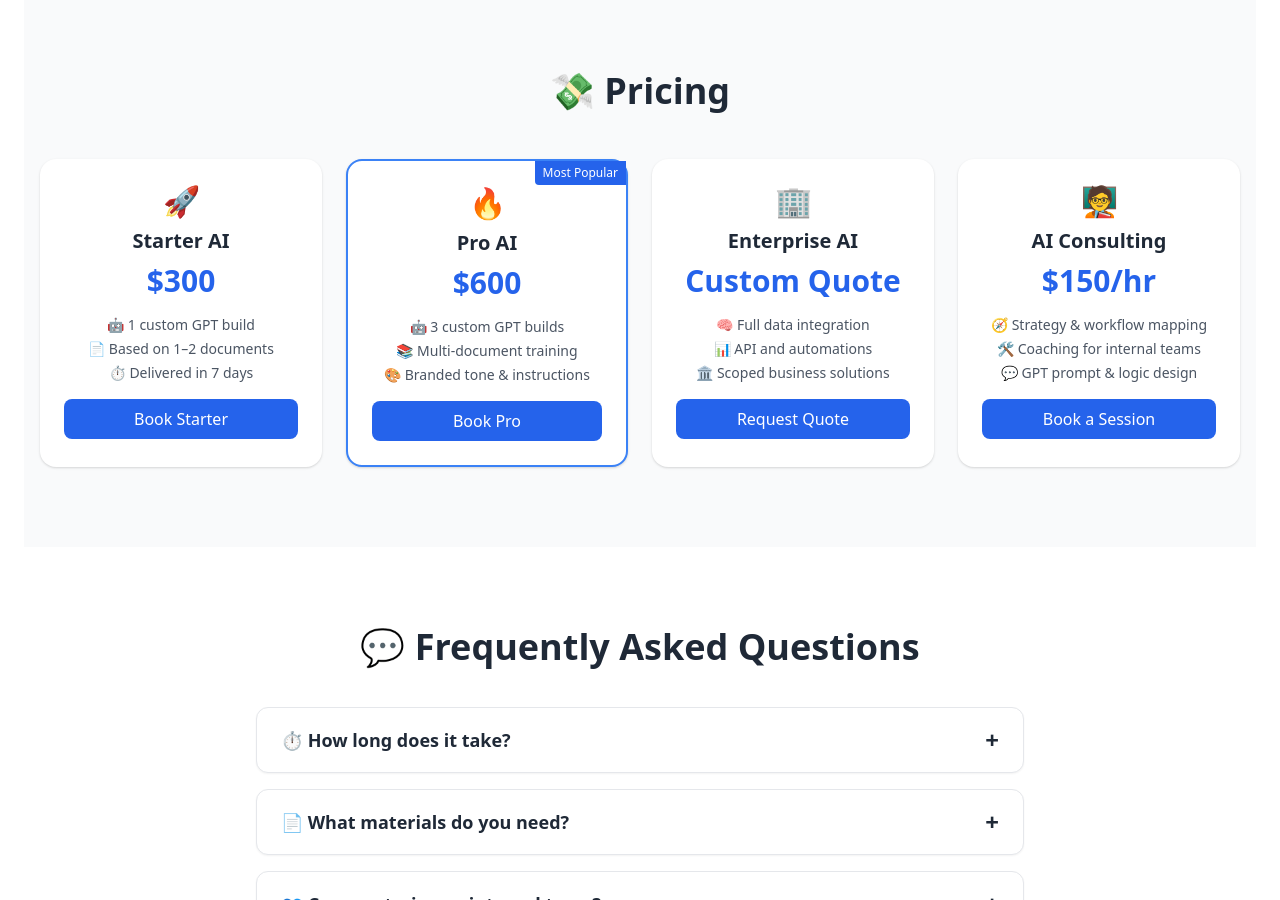
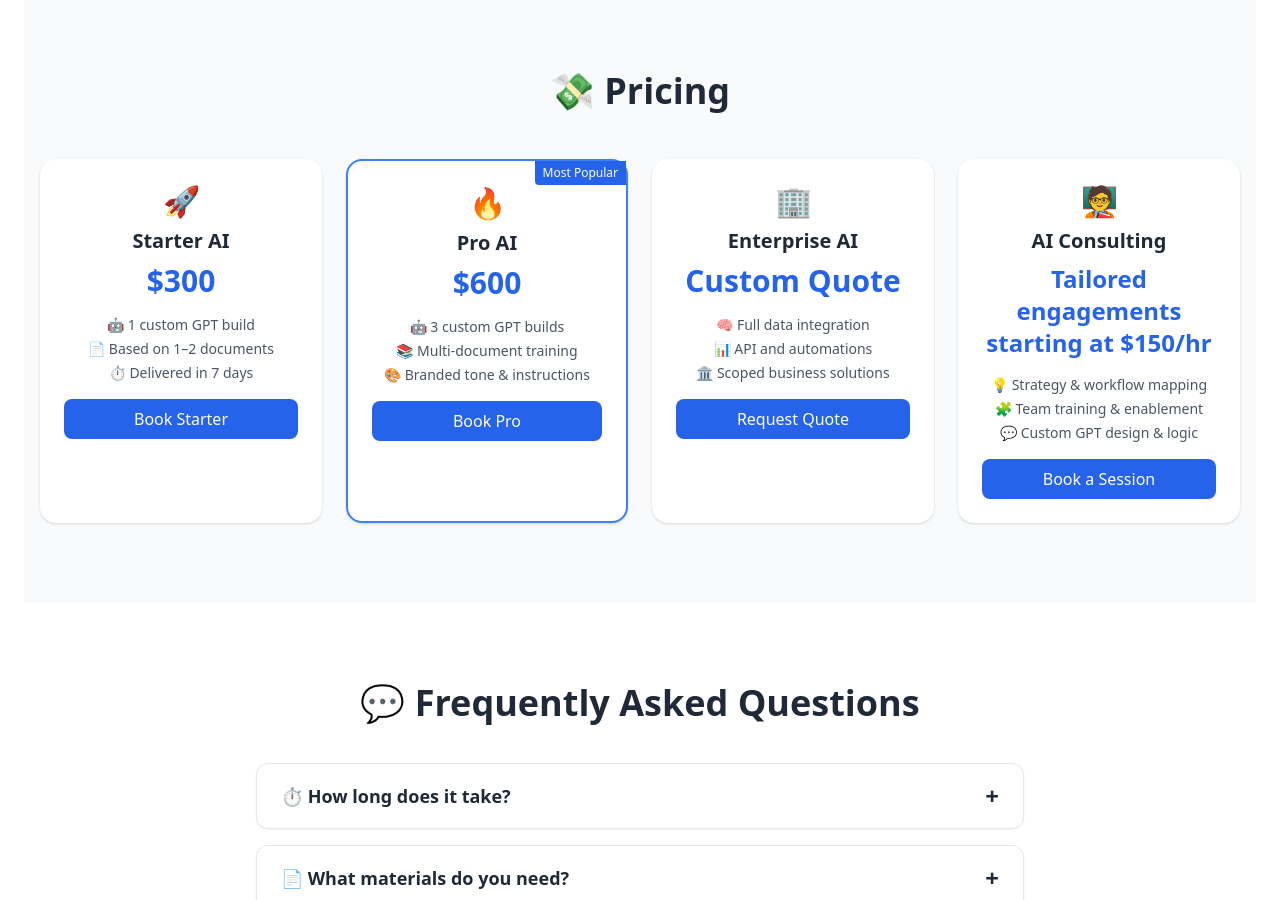
Before and after one commit to redwheelbarroww/yourcustomgpt.io, a Jekyll site: the page built from index.html, in a window 1280 px wide and 900 px high, scrolled down 1189 px. Built offline with Jekyll 4.4.1, drawn with Linux system fonts in a browser that asks for light colours.

Commit message:
Update index.html

```diff
--- a/index.html
+++ b/index.html
@@ -297,14 +297,15 @@
       <div class="bg-white p-6 rounded-2xl shadow hover:shadow-lg transition">
   <div class="text-3xl mb-2">🧑‍🏫</div>
   <h4 class="text-xl font-bold mb-2">AI Consulting</h4>
-        <p class="text-3xl font-extrabold text-blue-600 mb-4">$150/hr</p>
+  <p class="text-2xl font-extrabold text-blue-600 mb-4">Tailored engagements starting at $150/hr</p>
   <ul class="text-sm text-gray-600 space-y-1 mb-4">
-          <li>🧭 Strategy & workflow mapping</li>
-          <li>🛠️ Coaching for internal teams</li>
-          <li>💬 GPT prompt & logic design</li>
+    <li>💡 Strategy & workflow mapping</li>
+    <li>🧩 Team training & enablement</li>
+    <li>💬 Custom GPT design & logic</li>
   </ul>
   <a href="#contact" class="inline-block w-full bg-blue-600 hover:bg-blue-700 text-white py-2 rounded-lg">Book a Session</a>
 </div>
+
     </div>
   </section>
 
```
Lines whose indentation alone changed are shown as unchanged.
